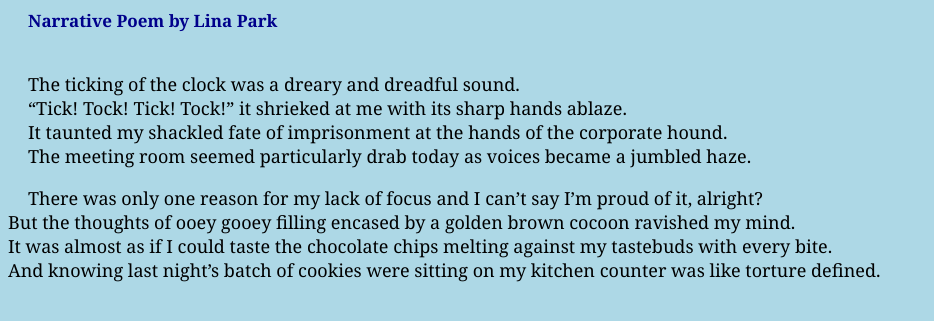
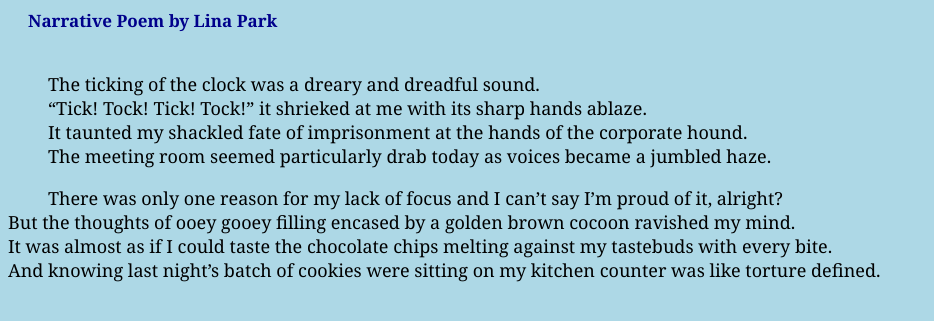
Before and after one commit to lpark25/Project-1_Poem, a plain HTML site: page index.html in a window 1280 px wide. Shown: the part 67-388 px from the top of the page, without its empty margins (0-934 px from the left). Drawn offline with Linux system fonts and the light colour scheme.

Commit message:
margin changes

```diff
--- a/style.css
+++ b/style.css
@@ -22,11 +22,11 @@ p {margin-top: 40px;
   font-family: georgia;
   font-size: 18px;
   text-align: left;
-  margin-left: 20px;
+  margin-left: 40px;
 }
 p2 {margin-top: 40px;
   font-family: georgia;
   font-size: 18px;
   text-align: left;
-  margin-left: 20px;
+  margin-left: 40px;
 }
```
